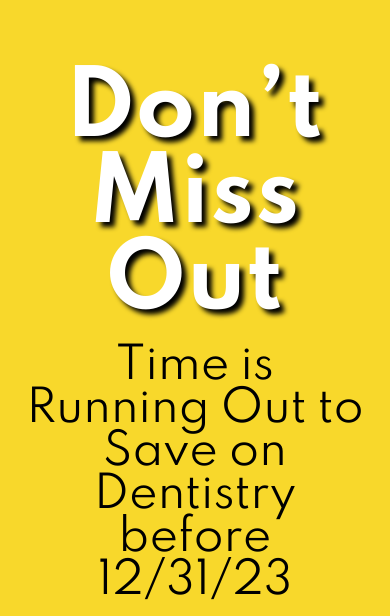
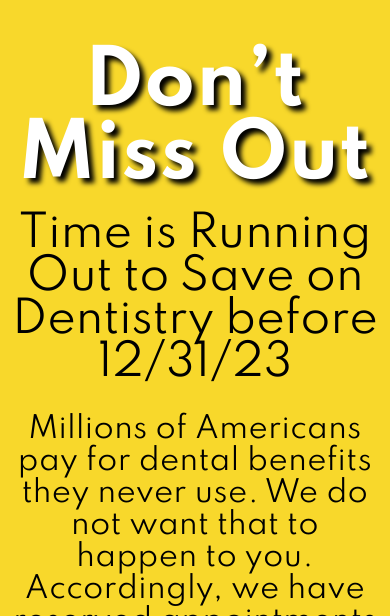
Before and after one commit to casdrod/PEP-Miss-Out-2023, a plain HTML site: page index.html in a window 390 px wide. Shown: the part 183-799 px from the top of the page. Drawn offline with Linux system fonts and the light colour scheme; some icons are missing.

Commit message:
qc edits

```diff
--- a/2023-pep-miss-styles.scss
+++ b/2023-pep-miss-styles.scss
@@ -232,7 +232,7 @@ p {
         input[type=checkbox]{height: 30px; width: 30px; display: inline-block; vertical-align: middle;}
         input[type=checkbox] + label{font-size: 20px; color: $text; margin-left: 5px;}
         .big-label{display: block; font-size: 20px; font-weight: 700; color: $text;text-align:left;}
-        .simple .btn {width: 100%;}
+        .simple .btn {width: 100%;margin-top: 10px;}
         ::-webkit-input-placeholder { color: $text; }
         :-moz-placeholder { color: $text; }
         ::-moz-placeholder { color: $text; }
@@ -378,8 +378,8 @@ hr{border-bottom:1px solid rgba(151,151,151,0.74);box-shadow:5px 1px 1px rgba(14
     .smile .top #banner-flex article p {text-align:center;}
     header #nav .phone {display:none;}
     #banner {max-height: none;
-        article {padding: 50px 20px;
-            h1 {font-size: 86px;text-align:center;
+        article {padding: 30px 10px 50px;
+            h1 {font-size: 73px;text-align:center;
                 big {font-size: 130px;}
             }
             p {font-size: 29px;}
```
Also changed, not shown: 2023-pep-miss-styles.css, 1 other file.
